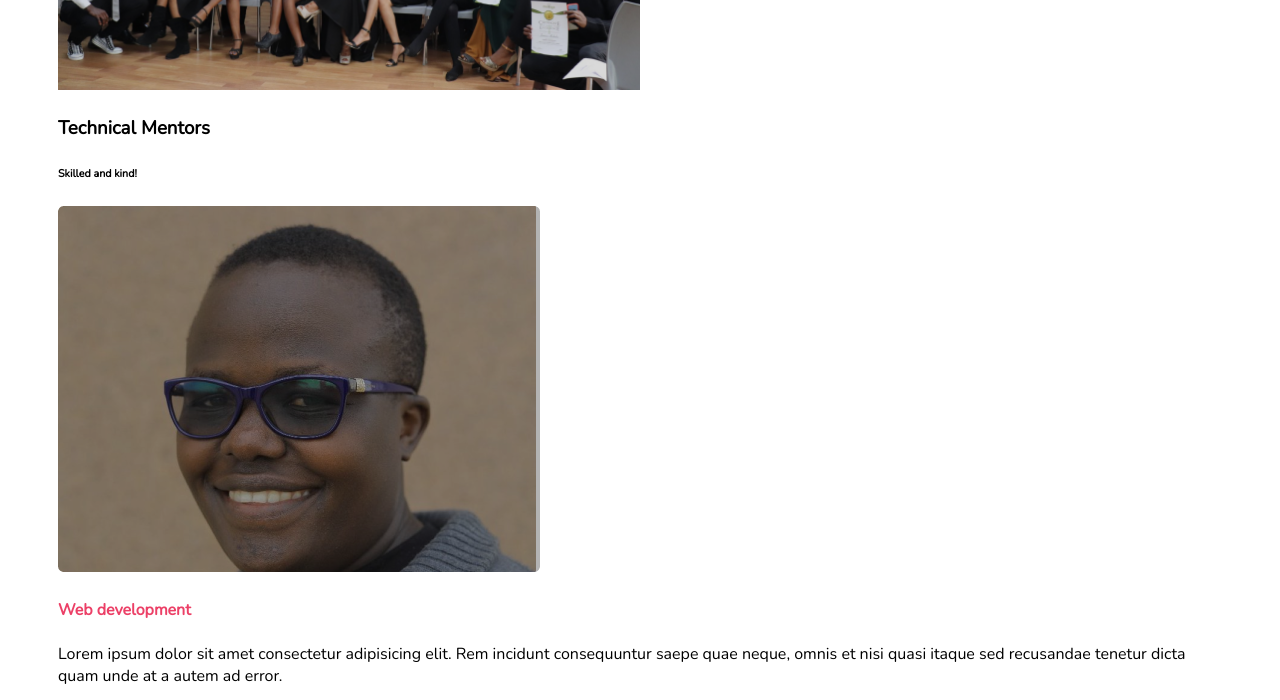
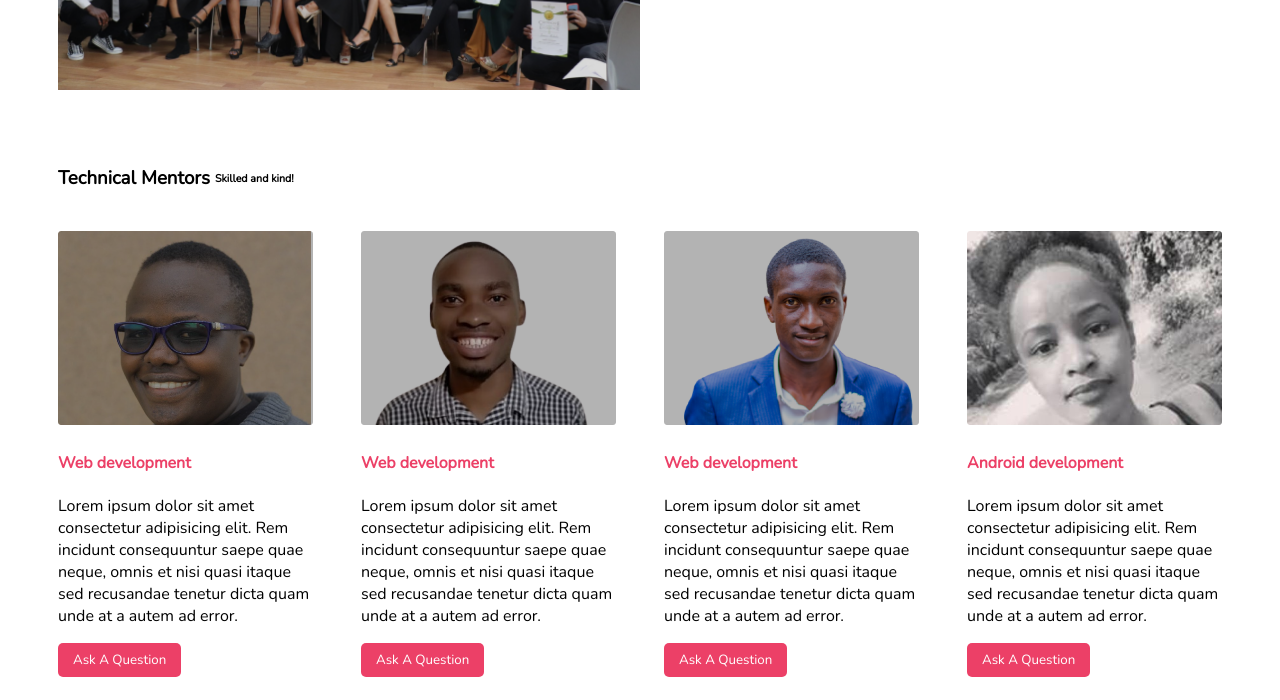
Before and after one commit to NgochoCharity/Week-1, a plain HTML site: page index.html in a window 1280 px wide. Shown: the part 1953-2653 px from the top of the page. Drawn offline with nearby package versions, Linux system fonts and the light colour scheme.

Commit message:
This commit styles the card section

```diff
--- a/Assets/css/index.css
+++ b/Assets/css/index.css
@@ -163,3 +163,33 @@ div.nav{
 .text3{
     margin-left:80px;
 }
+.buttons{
+    border: none;
+    color: white;
+    background-color: #EC4067;
+    border-radius: 5px;
+    padding-top: 8px;
+    padding-bottom: 8px;
+    padding-left: 15px;
+    padding-right: 15px;
+}
+.title3{
+    display: flex;
+    gap: 5px;
+}
+.allcards{
+    display: grid;
+    grid-template-columns: repeat(auto-fit, minmax(220px, auto));
+    gap:3rem;
+    padding-top: 20px;
+}
+.sizeall{
+    width: 100%;
+}
+.sizeall img{
+    width: 100%;
+    object-fit: contain;
+}
+.cards{
+    padding-top: 50px;
+}
```
